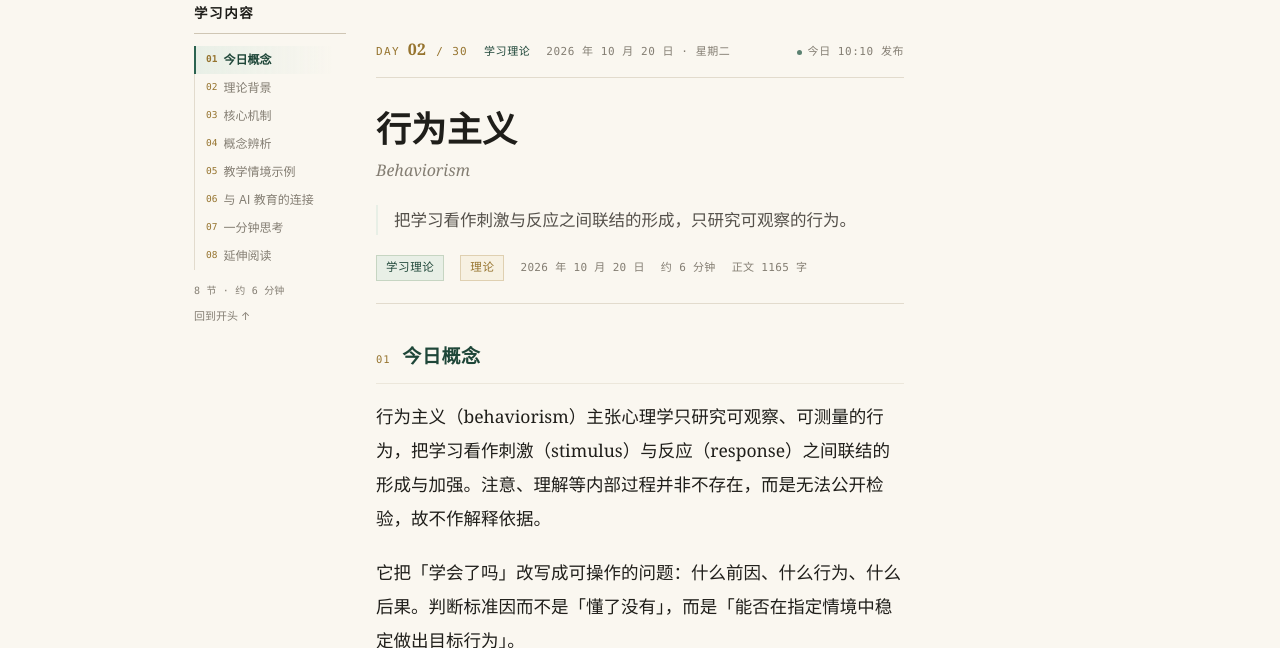
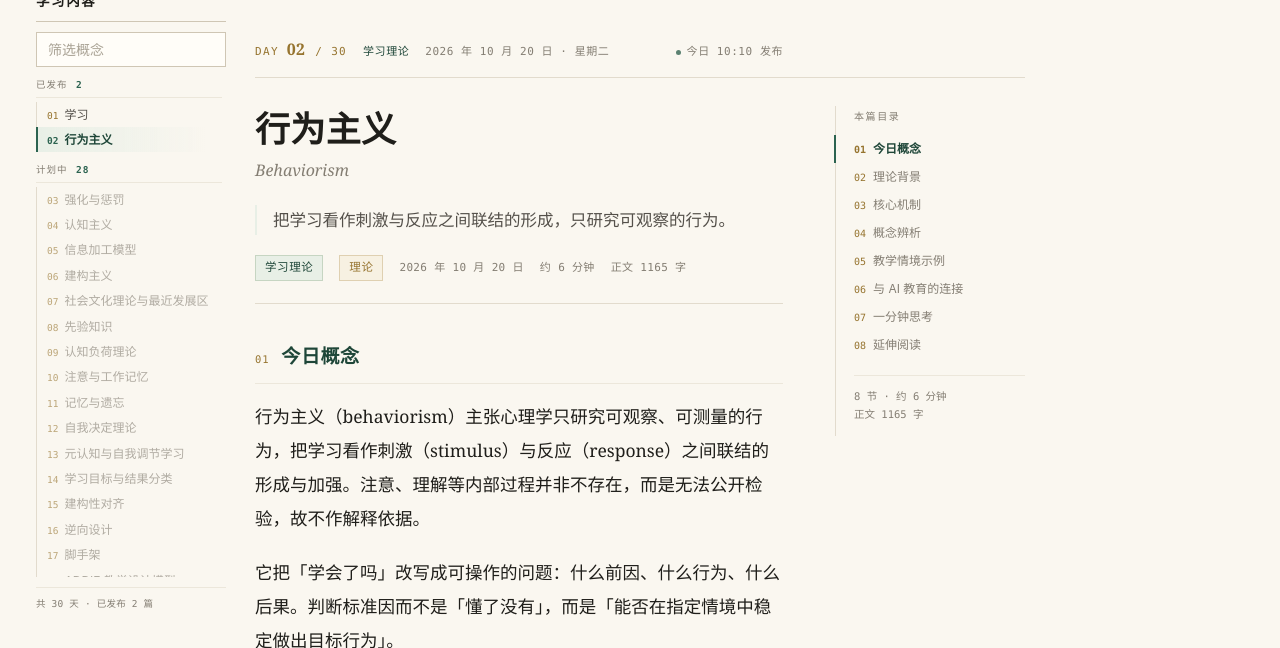
Before and after one commit to MooBaaBaa-bot/instructional-design-daily, a plain HTML site: page index.html in a window 1280 px wide. Shown: the part 138-786 px from the top of the page. Drawn offline with Linux system fonts and the light colour scheme.

Commit message:
feat: 左侧快捷栏改为概念筛选，可在首页直接切换篇目

```diff
--- a/assets/css/style.css
+++ b/assets/css/style.css
@@ -429,7 +429,7 @@ main {
   line-height: 1.7;
 }
 
-/* ---------- 左侧快捷栏（学习内容） ---------- */
+/* ---------- 左侧快捷栏：概念筛选 ---------- */
 
 .qnav { display: none; }
 .qnav[hidden] { display: none !important; }
@@ -440,10 +440,55 @@ main {
   font-weight: 600;
   letter-spacing: 0.12em;
   color: var(--ink);
-  margin: 0 0 12px;
+  margin: 0 0 10px;
   padding-bottom: 8px;
   border-bottom: 1px solid var(--line-strong);
 }
+
+.qnav__filter { margin: 0 0 10px; }
+
+.qnav__filter input {
+  width: 100%;
+  box-sizing: border-box;
+  padding: 5px 8px;
+  font-family: var(--sans);
+  font-size: 11.5px;
+  color: var(--ink);
+  background: var(--paper);
+  border: 1px solid var(--line);
+  border-radius: 0;
+  -webkit-appearance: none;
+  appearance: none;
+}
+.qnav__filter input::placeholder { color: var(--ink-3); }
+.qnav__filter input:focus {
+  outline: none;
+  border-color: var(--green-3);
+  box-shadow: 0 0 0 2px var(--green-tint);
+}
+
+.qnav__scroll {
+  max-height: calc(100vh - 300px);
+  overflow-y: auto;
+  overscroll-behavior: contain;
+  scrollbar-width: thin;
+  padding-right: 4px;
+}
+.qnav__scroll::-webkit-scrollbar { width: 3px; }
+.qnav__scroll::-webkit-scrollbar-thumb { background: var(--line-strong); }
+
+.qnav__group {
+  font-family: var(--mono);
+  font-size: 9.5px;
+  letter-spacing: 0.1em;
+  color: var(--ink-3);
+  margin: 10px 0 4px;
+  padding-bottom: 3px;
+  border-bottom: 1px solid var(--line-soft);
+}
+.qnav__group:first-child { margin-top: 0; }
+.qnav__group b { color: var(--green-2); font-weight: 600; margin-left: 2px; }
+.qnav__group[hidden] { display: none; }
 
 .qnav__list {
   list-style: none;
@@ -451,63 +496,59 @@ main {
   padding: 0;
   border-left: 1px solid var(--line);
 }
-
+.qnav__list[hidden] { display: none; }
 .qnav__list li { margin: 0; }
 
 .qnav__link {
   display: flex;
   gap: 6px;
+  align-items: baseline;
   width: 100%;
   text-align: left;
-  background: none;
-  border: 0;
   border-left: 2px solid transparent;
   margin-left: -1px;
-  padding: 5px 6px 5px 10px;
+  padding: 4px 6px 4px 9px;
   font-family: var(--sans);
   font-size: 12px;
-  line-height: 1.5;
-  color: var(--ink-3);
-  cursor: pointer;
-  transition: color 0.15s, border-color 0.15s, background 0.15s;
-}
-.qnav__link:hover { color: var(--green); background: var(--green-tint); }
+  line-height: 1.45;
+  color: var(--ink-2);
+  transition: color 0.15s, background 0.15s, border-color 0.15s;
+}
+.qnav__link:hover { color: var(--green); background: var(--green-tint); text-decoration: none; }
 .qnav__link[aria-current="true"] {
   color: var(--green);
   font-weight: 600;
   border-left-color: var(--green-2);
   background: linear-gradient(90deg, var(--green-tint), transparent 92%);
 }
-
-.qnav__no {
+.qnav__link--plan { color: var(--ink-3); cursor: default; opacity: 0.62; }
+.qnav__link--plan:hover { color: var(--ink-3); background: none; }
+
+.qnav__day {
   font-family: var(--mono);
   font-size: 9.5px;
   color: var(--gold);
-  padding-top: 1px;
   flex: none;
 }
-
+.qnav__link[aria-current="true"] .qnav__day { color: var(--green-2); }
 .qnav__text { min-width: 0; }
 
+.qnav__none {
+  font-size: 11px;
+  color: var(--ink-3);
+  margin: 6px 0;
+  list-style: none;
+}
+
 .qnav__foot {
-  margin: 12px 0 0;
-  font-family: var(--mono);
-  font-size: 10px;
+  margin: 10px 0 0;
+  padding-top: 8px;
+  border-top: 1px solid var(--line-soft);
+  font-family: var(--mono);
+  font-size: 9.5px;
   color: var(--ink-3);
   letter-spacing: 0.02em;
 }
-
-.qnav__top {
-  margin-top: 8px;
-  padding: 0;
-  background: none;
-  border: 0;
-  font-family: var(--sans);
-  font-size: 11px;
-  color: var(--ink-3);
-  cursor: pointer;
-}
-.qnav__top:hover { color: var(--green); }
 
 /* ---------- 文章正文 ---------- */
 
@@ -1457,25 +1498,15 @@ mark { background: #f4e8c4; color: inherit; padding: 0 1px; }
   .toc { position: sticky; top: 26px; }
 }
 
-/* 宽屏：最左侧快捷栏；首页与右侧「本篇目录」不重复展示 */
+/* 宽屏：最左侧概念筛选栏 */
 @media (min-width: 1280px) {
   .qnav {
     display: block;
     position: fixed;
-    top: 140px;
-    left: max(16px, calc(50% - 446px));
-    width: 152px;
+    top: 128px;
+    left: max(16px, calc(50% - 604px));
+    width: 190px;
     z-index: 20;
-  }
-  body.has-qnav .reader {
-    grid-template-columns: minmax(0, var(--read));
-    max-width: var(--read);
-  }
-  body.has-qnav .reader__aside { display: none; }
-  body.has-qnav .issue,
-  body.has-qnav .notice {
-    max-width: var(--read);
-    padding-right: 0;
   }
 }
 
--- a/assets/js/app.js
+++ b/assets/js/app.js
@@ -18,7 +18,6 @@ const state = {
   lib: { q: '', theme: 'all', month: 'all', view: 'theme' },
   records: loadRecords(),
   observer: null,
-  qnavObserver: null,
   onScroll: null,
 };
 
@@ -215,7 +214,6 @@ function setActiveTab(name) {
 
 function cleanupReader() {
   if (state.observer) { state.observer.disconnect(); state.observer = null; }
-  if (state.qnavObserver) { state.qnavObserver.disconnect(); state.qnavObserver = null; }
   if (state.onScroll) { window.removeEventListener('scroll', state.onScroll); state.onScroll = null; }
   const bar = el('readbar');
   if (bar) { bar.hidden = true; bar.style.width = '0'; }
@@ -313,6 +311,7 @@ async function renderReader(id) {
     ${readerHTML(article, { back: '#/library' })}
   `;
   mountReader(article, meta);
+  mountQNav(article);
   window.scrollTo({ top: 0, behavior: 'auto' });
 }
 
@@ -495,68 +494,96 @@ function setupTOC() {
   state.observer = io;
 }
 
-/* ---------------- 左侧快捷栏（学习内容） ---------------- */
+/* ---------------- 左侧快捷栏：概念筛选 ---------------- */
+
+function qnavConcepts() {
+  const live = new Map(state.index.articles.map((a) => [a.id, a]));
+  return [...state.curriculum.concepts]
+    .sort((a, b) => a.day - b.day)
+    .map((c) => {
+      const meta = live.get(c.id);
+      return {
+        id: c.id,
+        day: c.day,
+        titleZh: c.titleZh,
+        titleEn: c.titleEn,
+        theme: c.theme,
+        published: !!meta,
+        keywords: meta ? (meta.keywords || []) : [],
+      };
+    });
+}
 
 function mountQNav(article) {
   const nav = el('qnav');
-  if (!nav || !article || !article.sections || !article.sections.length) return;
-  const items = article.sections.map((s, i) => `
-    <li><button class="qnav__link" type="button" data-target="sec-${esc(s.key)}">
-      <span class="qnav__no">${String(i + 1).padStart(2, '0')}</span>
-      <span class="qnav__text">${esc(s.heading)}</span>
-    </button></li>`).join('');
+  if (!nav) return;
+
+  const all = qnavConcepts();
+  if (!all.length) { nav.hidden = true; return; }
+  const currentId = (article && article.id) || state.status.lastConceptId;
+  const liveCount = all.filter((c) => c.published).length;
+
+  const row = (c) => {
+    const day = String(c.day).padStart(2, '0');
+    const search = esc([c.titleZh, c.titleEn, c.theme, ...c.keywords].join(' ').toLowerCase());
+    const inner = `<span class="qnav__day">${day}</span><span class="qnav__text">${esc(c.titleZh)}</span>`;
+    return `<li class="qnav__row ${c.published ? 'is-live' : 'is-plan'}" data-search="${search}">
+      ${c.published
+        ? `<a class="qnav__link" href="#/read/${esc(c.id)}"${c.id === currentId ? ' aria-current="true"' : ''}>${inner}</a>`
+        : `<span class="qnav__link qnav__link--plan" title="尚未发布">${inner}</span>`}
+    </li>`;
+  };
+
+  const liveRows = all.filter((c) => c.published).map(row).join('');
+  const planRows = all.filter((c) => !c.published).map(row).join('');
 
   nav.innerHTML = `
     <p class="qnav__title">学习内容</p>
-    <ul class="qnav__list">${items}</ul>
-    <p class="qnav__foot">${article.sections.length} 节 · 约 ${article.readingMinutes} 分钟</p>
-    <button class="qnav__top" type="button" data-target="qnav-top">回到开头 ↑</button>`;
+    <div class="qnav__filter">
+      <input id="qnav-q" type="search" autocomplete="off" placeholder="筛选概念" aria-label="按名称或关键词筛选概念">
+    </div>
+    <div class="qnav__scroll">
+      <p class="qnav__group" data-group="live">已发布 <b>${liveCount}</b></p>
+      <ul class="qnav__list" data-list="live">${liveRows || '<li class="qnav__none">暂无</li>'}</ul>
+      <p class="qnav__group" data-group="plan">计划中 <b>${all.length - liveCount}</b></p>
+      <ul class="qnav__list" data-list="plan">${planRows || '<li class="qnav__none">暂无</li>'}</ul>
+      <p class="qnav__none" id="qnav-empty" hidden>没有匹配的概念</p>
+    </div>
+    <p class="qnav__foot">共 ${all.length} 天 · 已发布 ${liveCount} 篇</p>`;
+
   nav.hidden = false;
   document.body.classList.add('has-qnav');
-  setupQNav();
-}
 
-function setupQNav() {
-  const links = [...document.querySelectorAll('.qnav__link')];
-  if (!links.length) return;
-  const targets = links.map((l) => document.getElementById(l.dataset.target)).filter(Boolean);
-  const setActive = (id) => {
-    links.forEach((l) => {
-      if (l.dataset.target === id) l.setAttribute('aria-current', 'true');
-      else l.removeAttribute('aria-current');
+  const input = el('qnav-q');
+  const rows = [...nav.querySelectorAll('.qnav__row')];
+  const apply = () => {
+    const term = input.value.trim().toLowerCase();
+    let hits = 0;
+    rows.forEach((r) => {
+      const ok = !term || r.dataset.search.includes(term);
+      r.hidden = !ok;
+      if (ok) hits += 1;
     });
-  };
-  const jump = (id) => {
-    const t = document.getElementById(id);
-    if (t) t.scrollIntoView({ behavior: 'smooth', block: 'start' });
+    nav.querySelectorAll('.qnav__list').forEach((list) => {
+      const group = list.dataset.list;
+      const hasVisible = [...list.querySelectorAll('.qnav__row')].some((r) => !r.hidden);
+      const head = nav.querySelector(`.qnav__group[data-group="${group}"]`);
+      if (head) head.hidden = !hasVisible;
+      list.hidden = !hasVisible;
+    });
+    const empty = el('qnav-empty');
+    if (empty) empty.hidden = hits > 0;
   };
 
-  links.forEach((l) => l.addEventListener('click', () => {
-    jump(l.dataset.target);
-    setActive(l.dataset.target);
-  }));
-
-  const top = document.querySelector('.qnav__top');
-  if (top) {
-    top.addEventListener('click', () => {
-      window.scrollTo({ top: 0, behavior: 'smooth' });
-      setActive(null);
-    });
-  }
-
-  if (!('IntersectionObserver' in window) || !targets.length) return;
-
-  const visible = new Set();
-  const io = new IntersectionObserver((entries) => {
-    entries.forEach((e) => {
-      if (e.isIntersecting) visible.add(e.target.id);
-      else visible.delete(e.target.id);
-    });
-    const first = targets.find((t) => visible.has(t.id));
-    if (first) setActive(first.id);
-  }, { rootMargin: '-8% 0px -72% 0px', threshold: 0 });
-  targets.forEach((t) => io.observe(t));
-  state.qnavObserver = io;
+  input.addEventListener('input', apply);
+  input.addEventListener('keydown', (e) => {
+    if (e.key === 'Escape') { input.value = ''; apply(); }
+    if (e.key === 'Enter') {
+      const first = rows.find((r) => !r.hidden && r.querySelector('a'));
+      if (first) first.querySelector('a').click();
+    }
+  });
+  apply();
 }
 
 function setupProgress() {
```
